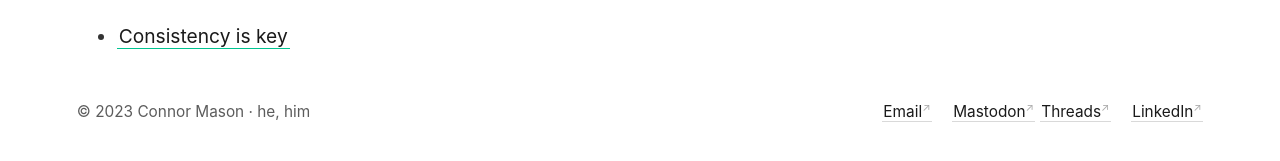
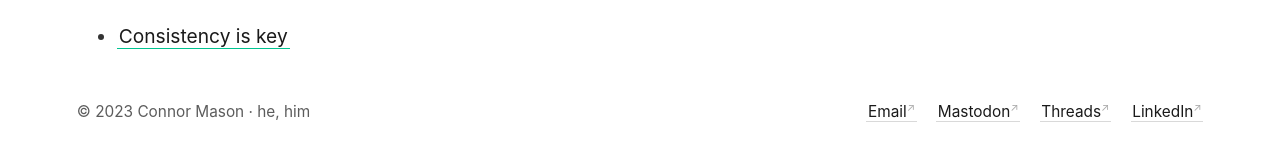
Before and after one commit to conmas/site, a Jekyll site: the page built from _pages/index.md, in a window 1280 px wide. Shown: the part 641-802 px from the top of the page. Built offline with Jekyll 4.4.1, drawn with Linux system fonts in a browser that asks for light colours; nearby versions of some CDN libraries.

Commit message:
Update footer.html

```diff
--- a/_includes/footer.html
+++ b/_includes/footer.html
@@ -2,7 +2,7 @@
 	<span>© 2023 Connor Mason  ·  he, him</span>
 	<span>
 		<script>n='connor';d='mason';t='me';document.write('<a href="mailto:'+n+'@'+d+'.'+t+'" style="margin-right: 1em;">Email</a>');</script>
-		<a href="https://hachyderm.io/@connor" rel="me style="margin-right: 1em;">Mastodon</a>
+		<a href="https://hachyderm.io/@connor" rel="me" style="margin-right: 1em;">Mastodon</a>
 		<a href="https://threads.net/@conmas" style="margin-right: 1em;">Threads</a>
 		<a href="https://linkedin.com/in/cnnrmsn">LinkedIn</a>
 	</span>
```
